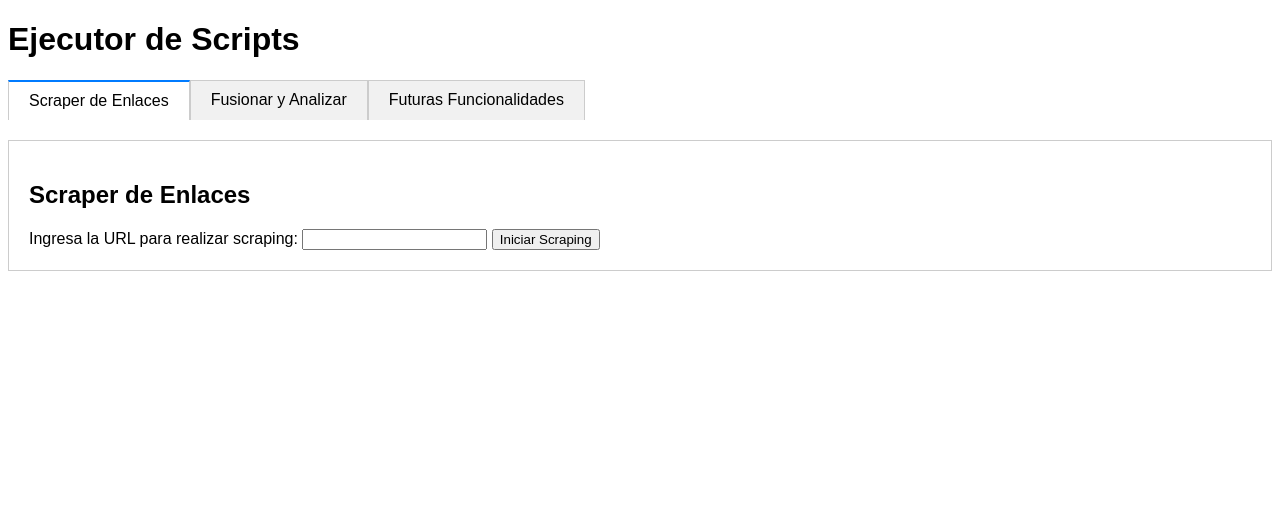
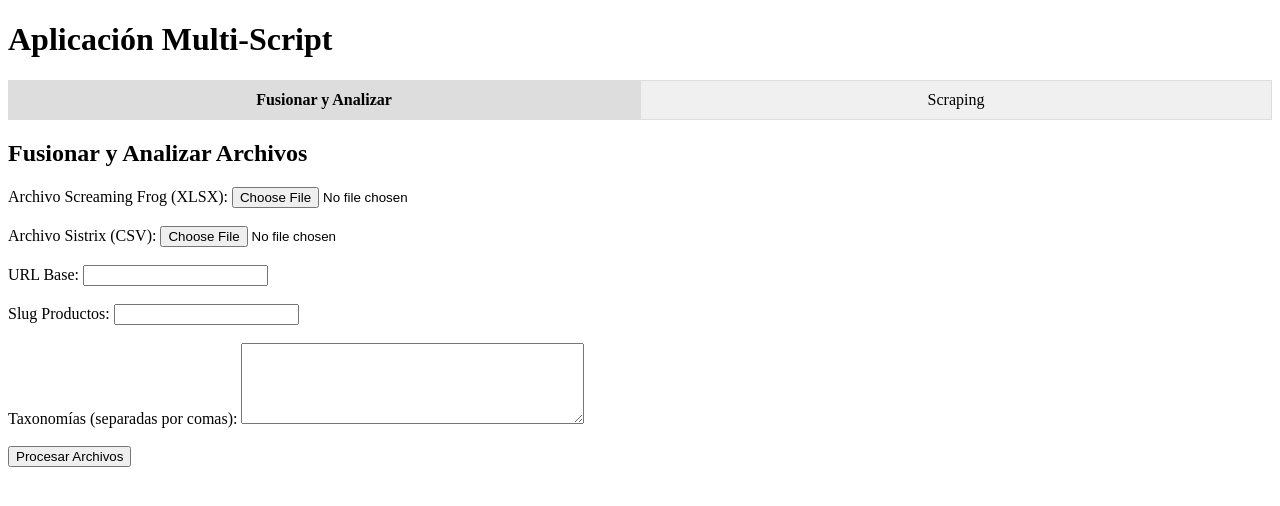
Before and after one commit to adilbensaid/webapp, a Flask app: page / in a window 1280 px wide. Shown: the top 506 px of the page. Run offline with Flask 3, Linux system fonts and the light colour scheme.

Commit message:
Update index.html

```diff
--- a/templates/index.html
+++ b/templates/index.html
@@ -1,70 +1,59 @@
 <!DOCTYPE html>
-<html lang="es">
+<html lang="en">
 <head>
     <meta charset="UTF-8">
     <meta name="viewport" content="width=device-width, initial-scale=1.0">
-    <title>Ejecutor de Scripts</title>
+    <title>Multi-Script App</title>
     <style>
-        body {
-            font-family: Arial, sans-serif;
-        }
         .tabs {
             display: flex;
             cursor: pointer;
             margin-bottom: 20px;
         }
         .tab {
-            padding: 10px 20px;
-            border: 1px solid #ccc;
-            border-bottom: none;
-            background: #f1f1f1;
+            flex: 1;
+            padding: 10px;
+            text-align: center;
+            background: #f0f0f0;
+            border: 1px solid #ddd;
         }
         .tab.active {
-            background: #fff;
-            border-top: 2px solid #007BFF;
+            background: #ddd;
+            font-weight: bold;
         }
         .content {
-            border: 1px solid #ccc;
-            padding: 20px;
-            background: #fff;
-        }
-        .content > div {
             display: none;
         }
-        .content > div.active {
+        .content.active {
             display: block;
         }
     </style>
+    <script>
+        function showTab(tabIndex) {
+            const tabs = document.querySelectorAll('.tab');
+            const contents = document.querySelectorAll('.content');
+            tabs.forEach((tab, index) => {
+                tab.classList.toggle('active', index === tabIndex);
+                contents[index].classList.toggle('active', index === tabIndex);
+            });
+        }
+    </script>
 </head>
 <body>
-    <h1>Ejecutor de Scripts</h1>
-
+    <h1>Aplicación Multi-Script</h1>
     <div class="tabs">
-        <div class="tab active" data-target="tab-scraping">Scraper de Enlaces</div>
-        <div class="tab" data-target="tab-fusion">Fusionar y Analizar</div>
-        <div class="tab" data-target="tab-futuro">Futuras Funcionalidades</div>
+        <div class="tab active" onclick="showTab(0)">Fusionar y Analizar</div>
+        <div class="tab" onclick="showTab(1)">Scraping</div>
     </div>
 
-    <div class="content">
-        <!-- Tab 1: Scraper de Enlaces -->
-        <div id="tab-scraping" class="active">
-            <h2>Scraper de Enlaces</h2>
-            <form action="/scraping" method="POST">
-                <label for="url">Ingresa la URL para realizar scraping:</label>
-                <input type="text" id="url" name="url" required>
-                <button type="submit">Iniciar Scraping</button>
-            </form>
-        </div>
+    <div class="content active">
+        <h2>Fusionar y Analizar Archivos</h2>
+        <form action="/process" method="POST" enctype="multipart/form-data">
+            <label for="screaming_file">Archivo Screaming Frog (XLSX):</label>
+            <input type="file" id="screaming_file" name="screaming_file" accept=".xlsx" required><br><br>
 
-        <!-- Tab 2: Fusionar y Analizar -->
-        <div id="tab-fusion">
-            <h2>Fusionar y Analizar</h2>
-            <form action="/fusionar" method="POST" enctype="multipart/form-data">
-                <label for="screaming">Archivo Screaming Frog (xlsx):</label>
-                <input type="file" id="screaming" name="screaming" accept=".xlsx" required><br><br>
-
-                <label for="sistrix">Archivo Sistrix (csv):</label>
-                <input type="file" id="sistrix" name="sistrix" accept=".csv" required><br><br>
+            <label for="sistrix_file">Archivo Sistrix (CSV):</label>
+            <input type="file" id="sistrix_file" name="sistrix_file" accept=".csv" required><br><br>
 
             <label for="url_base">URL Base:</label>
             <input type="text" id="url_base" name="url_base" required><br><br>
@@ -72,35 +61,21 @@
             <label for="slug_productos">Slug Productos:</label>
             <input type="text" id="slug_productos" name="slug_productos"><br><br>
 
-                <label for="taxonomias">Taxonomías (separadas por comas):</label><br>
-                <textarea id="taxonomias" name="taxonomias" rows="4" cols="50"></textarea><br><br>
+            <label for="taxonomias">Taxonomías (separadas por comas):</label>
+            <textarea id="taxonomias" name="taxonomias" rows="5" cols="40"></textarea><br><br>
 
-                <button type="submit">Fusionar y Analizar</button>
+            <button type="submit">Procesar Archivos</button>
         </form>
     </div>
 
-        <!-- Tab 3: Futuras Funcionalidades -->
-        <div id="tab-futuro">
-            <h2>Futuras Funcionalidades</h2>
-            <p>Este espacio está reservado para futuros formularios o herramientas.</p>
+    <div class="content">
+        <h2>Scraping de Enlaces</h2>
+        <form action="/scrape" method="POST">
+            <label for="url">URL:</label>
+            <input type="text" id="url" name="url" placeholder="https://ejemplo.com" required><br><br>
+
+            <button type="submit">Iniciar Scraping</button>
+        </form>
     </div>
-    </div>
-
-    <script>
-        const tabs = document.querySelectorAll('.tab');
-        const contents = document.querySelectorAll('.content > div');
-
-        tabs.forEach(tab => {
-            tab.addEventListener('click', () => {
-                // Remove active class from all tabs and contents
-                tabs.forEach(t => t.classList.remove('active'));
-                contents.forEach(c => c.classList.remove('active'));
-
-                // Add active class to the selected tab and corresponding content
-                tab.classList.add('active');
-                document.getElementById(tab.dataset.target).classList.add('active');
-            });
-        });
-    </script>
 </body>
 </html>
```
Lines whose indentation alone changed are shown as unchanged.
